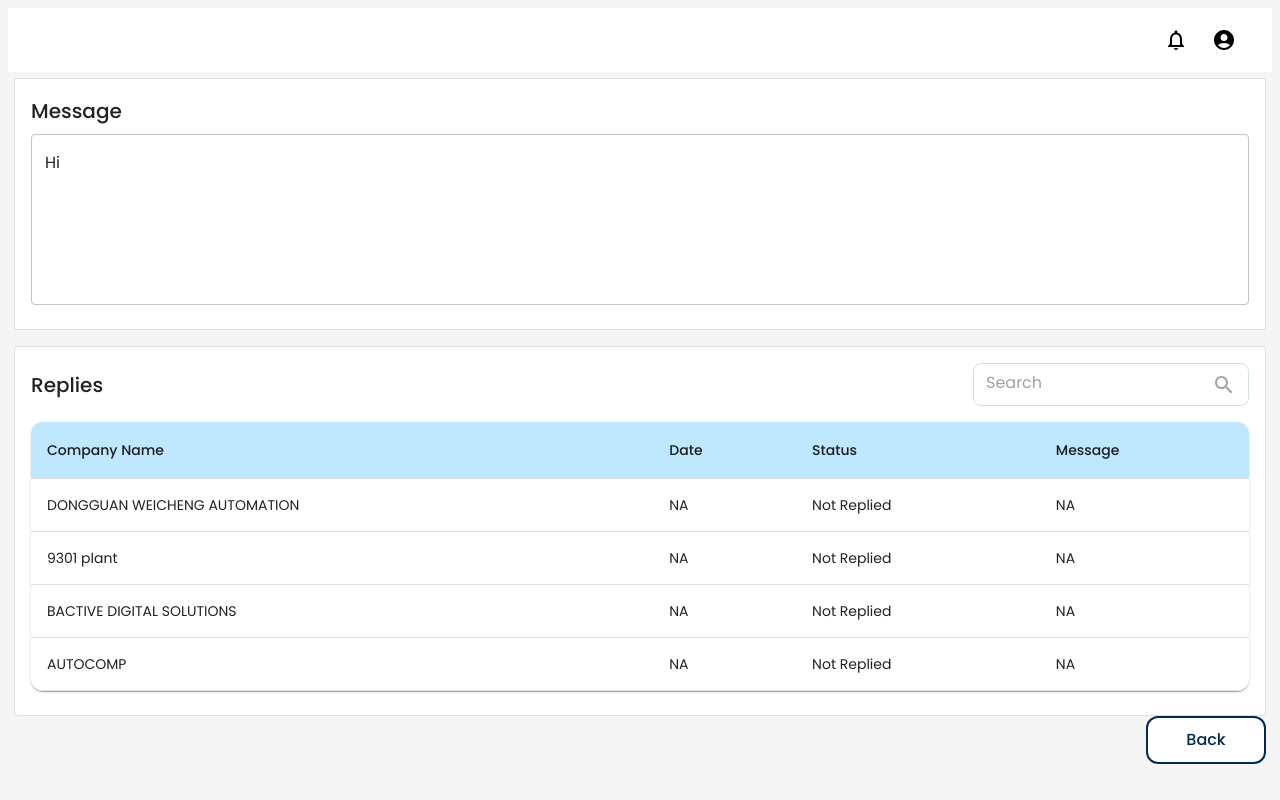
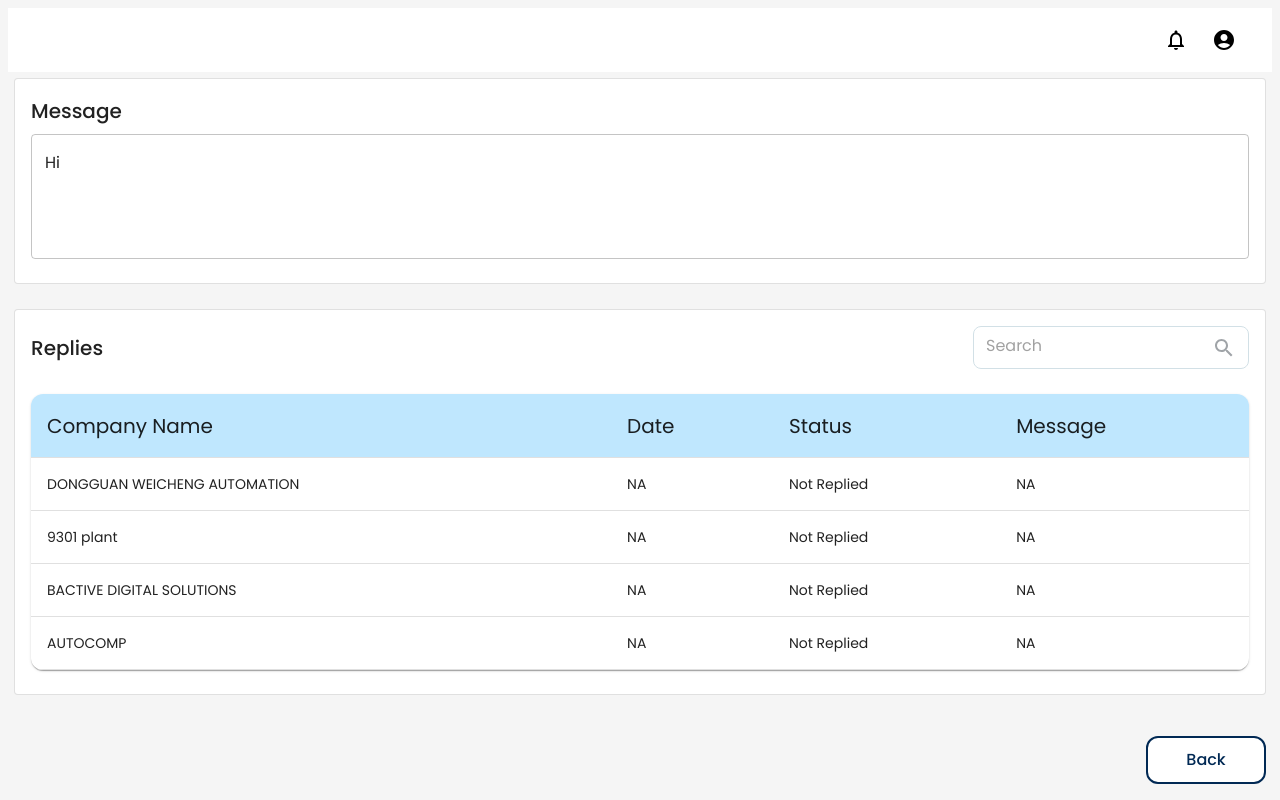
Before and after one commit to yatinlakkaraju123/Message-Management-Frontend, a React (Vite) app in the folder MessageFrontend/: page /status in a window 1280 px wide. Built offline with nearby package versions, Linux system fonts and the light colour scheme.

Commit message:
added some routes to the buttons

```diff
--- a/MessageFrontend/src/App.jsx
+++ b/MessageFrontend/src/App.jsx
@@ -10,6 +10,7 @@ import VendorStatus from './components/vendor/VendorStatus';
 import VendorView from './components/vendor/VendorView';
 import VendorHome from './components/vendor/VendorHome';
 import ClientHome from './components/client/ClientHome';
+import MessageStatus from './components/client/MessageStatus';
 
 
 function App() {
@@ -20,7 +21,7 @@ function App() {
 
 <Route path='/VendorHome' element={<VendorHome/>}></Route>
 <Route path='/ClientHome' element={<ClientHome />}></Route>
-      <Route path='/status' element={<VendorStatus />}></Route>
+      <Route path='/status' element={<MessageStatus />}></Route>
       <Route path='/view' element={<ViewMessages />}></Route>
       <Route path='/vendorstatus' element={<VendorStatus/>}/>
       <Route path='/vendorview' element={<VendorView/>}/>
--- a/MessageFrontend/src/components/client/ClientHome.jsx
+++ b/MessageFrontend/src/components/client/ClientHome.jsx
@@ -17,7 +17,7 @@ import TableHead from '@mui/material/TableHead';
 import TableRow from '@mui/material/TableRow';
 import Paper from '@mui/material/Paper';
 import Checkbox from '@mui/material/Checkbox';
-import { useNavigate } from 'react-router-dom';
+import { Link, useNavigate } from 'react-router-dom';
 import { modules } from '../utils/ClientModules';
 
 function ClientHome() {
@@ -99,7 +99,7 @@ function ClientHome() {
   const card = (
     <CardContent sx={{ fontFamily: 'Poppins, sans-serif' }}>
       <div className='AllMessageButton'>
-        <Button variant="contained">All Messages</Button>
+        <Link to="/view"><Button variant="contained">All Messages</Button></Link>
       </div>
 
       {/* Message Title */}
@@ -334,7 +334,7 @@ function ClientHome() {
           variant="contained"
           sx={{ fontFamily: 'Poppins, sans-serif' }}
         >
-          Send
+          Submit
         </Button>
         <Button
           variant="outlined"
@@ -357,7 +357,7 @@ function ClientHome() {
             backgroundColor: '#ffffff',
           }}
         >
-          Cancel
+          Back
         </Button>
       </div>
     </CardContent>
--- a/MessageFrontend/src/components/client/MessageStatus.jsx
+++ b/MessageFrontend/src/components/client/MessageStatus.jsx
@@ -27,7 +27,8 @@ function MessageStatus() {
     ];
 
     const handleBack = () => {
-        navigate('/view'); // Navigates to the home route
+        console.log("in handle")
+        navigate('/ClientHome'); // Navigates to the home route
     };
 
     return (
@@ -54,14 +55,32 @@ function MessageStatus() {
                 <CardContent>
                     <div style={{ display: 'flex', justifyContent: 'space-between', alignItems: 'center' }}>
                         <Typography variant="h6">Replies</Typography>
-                        <TextField
-                            size="small"
-                            variant="outlined"
-                            placeholder="Search"
-                        />
-                            <SearchIcon sx={{ color: '#A0A4A8', cursor: 'pointer' }} />
+                        <div
+          style={{
+            display: 'flex',
+            alignItems: 'center',
+            width: '250px',
+            height: '25px',
+            borderRadius: '8px',
+            border: '1px solid #D2E0E6',
+            padding: '8px 12px',
+            backgroundColor: '#FFFFFF',
+            fontFamily: 'Poppins, sans-serif',
+          }}
+        >
+          <TextField
+            size="small"
+            variant="standard"
+            placeholder="Search"
+            InputProps={{ disableUnderline: true }}
+            fullWidth
+            sx={{ fontFamily: 'Poppins, sans-serif' }}
+          />
+          <SearchIcon sx={{ color: '#A0A4A8', cursor: 'pointer' }} />
+        </div>
 
                     </div>
+                    <br/>
                     <TableContainer component={Paper} className='TableContainer'
                             sx={{ borderRadius: '12px', overflow: 'hidden' }}
 
@@ -96,7 +115,29 @@ function MessageStatus() {
             <br/>
 
             <div style={{ display: 'flex', justifyContent: 'flex-end', marginTop: '1rem' }}>
-                <Button variant="container"  onClick={handleBack} id='BackButton'>Back</Button>
+                <Link to="/view"><Button
+          variant="outlined"
+          style={{
+            width: '120px',
+            height: '48px',
+            borderRadius: '12px',
+            padding: '12px 32px',
+            fontFamily: 'Poppins, sans-serif',
+            fontWeight: 500,
+            fontSize: '16px',
+            lineHeight: '24px',
+            letterSpacing: '0',
+            textAlign: 'center',
+            textTransform: 'none',
+            color: '#012954',
+            borderColor: '#012954',
+            borderWidth: '2px',
+            borderStyle: 'solid',
+            backgroundColor: '#ffffff',
+          }}
+        >
+          Back
+        </Button></Link>
             </div>
         </div>
     );
```
